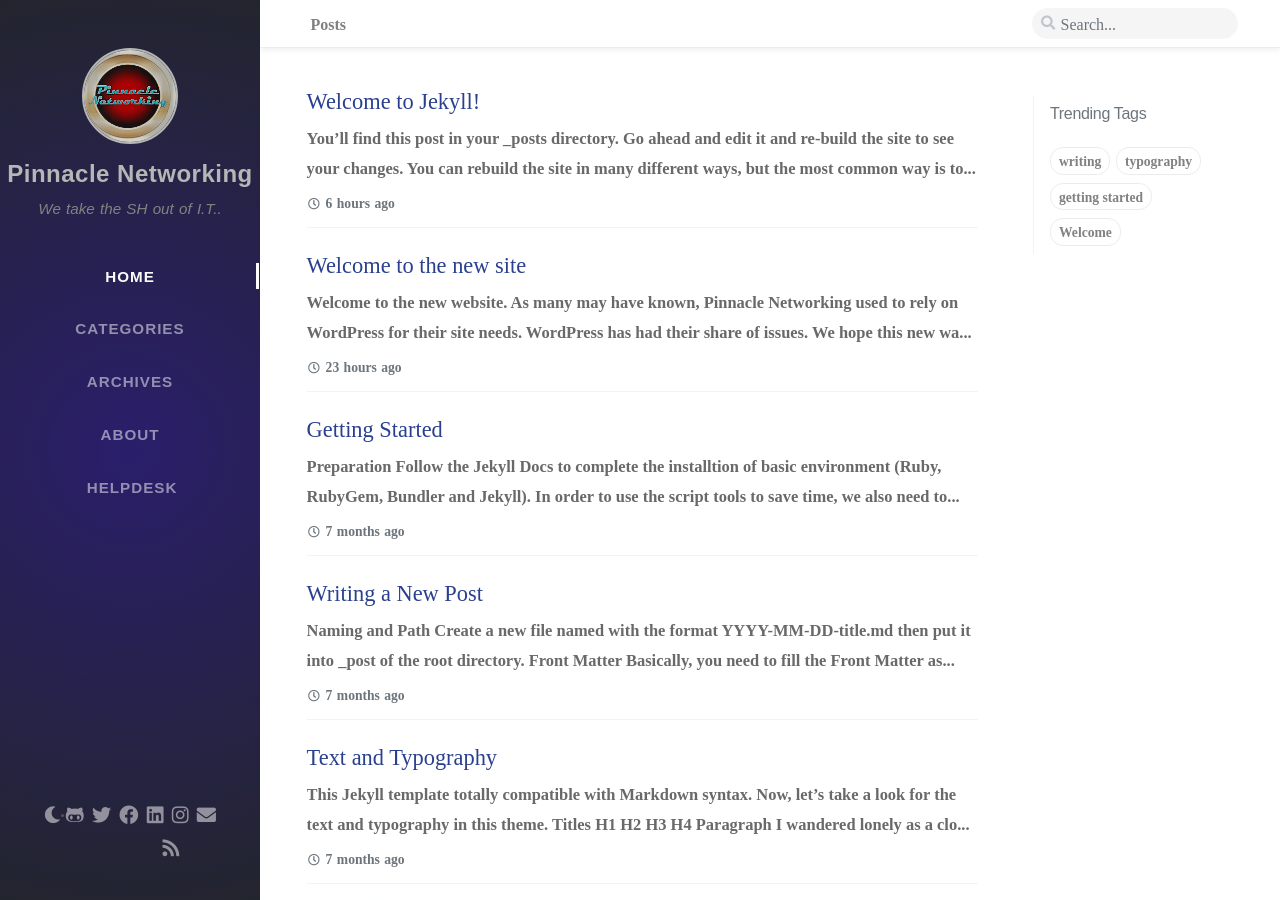
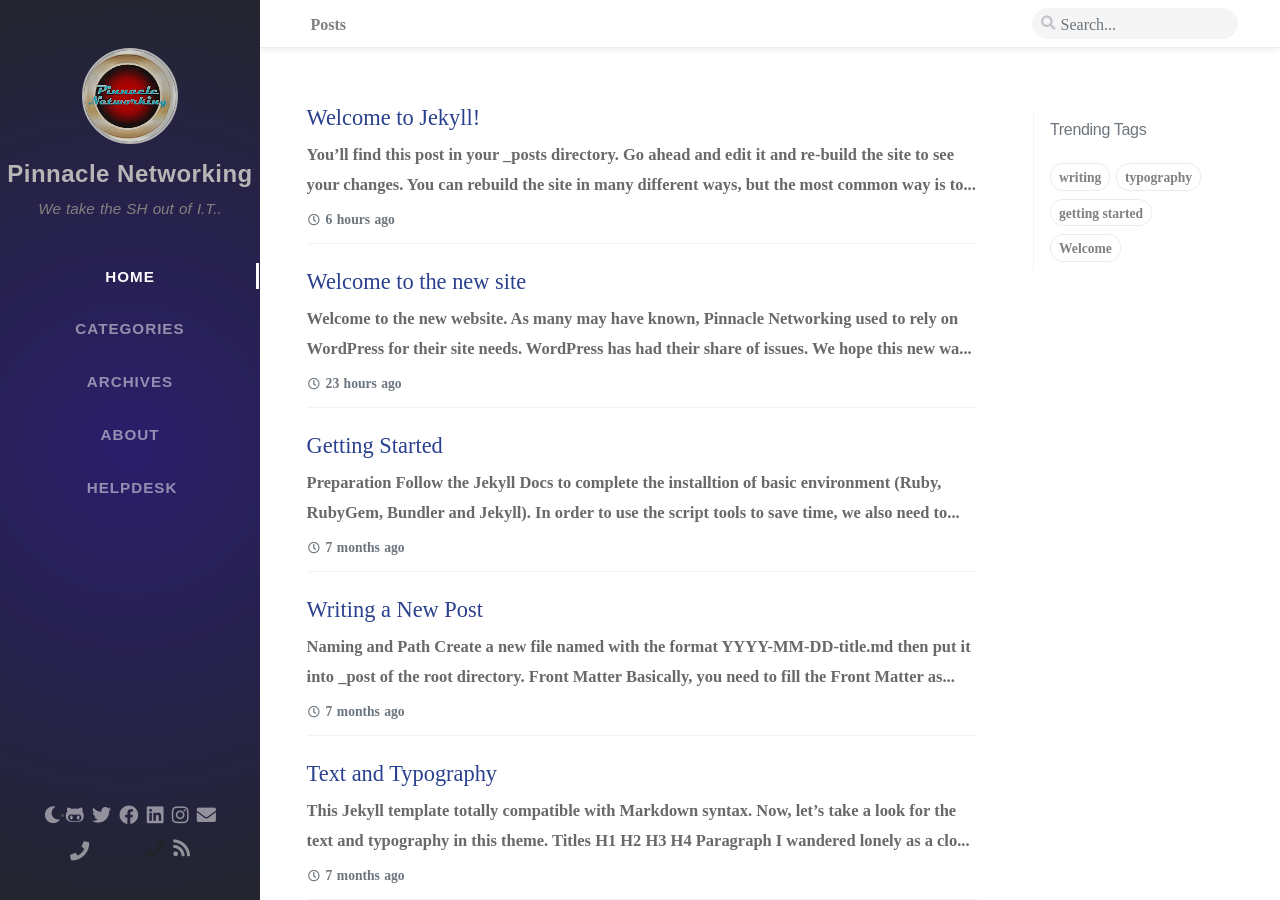
Before and after one commit to Pinnaclenetworking/pinnaclenetworking.github.io, a Jekyll site: the page built from index.html, in a window 1280 px wide and 900 px high. Built offline with Jekyll 4.4.1, drawn with Linux system fonts in a browser that asks for light colours; nearby versions of some CDN libraries; some web fonts are replaced; the list of posts is cut into pages by our own code; comment, search, counter and statistics services are not loaded.

Commit message:
Update sidebar.html

```diff
--- a/_includes/sidebar.html
+++ b/_includes/sidebar.html
@@ -86,7 +86,7 @@
   <a href="javascript:window.open('mailto:' + ['{{ email[0] }}','{{ email[1] }}'].join('@'))">
     <i class="fas fa-envelope"></i>
   </a>
-  <a href="tel:5188449145"><i class=fas fa-phone"></a>
+  <a href="tel:5188449145"><i class="fas fa-phone"></a>
   <a href="{{ site.baseurl }}/feed.xml" target="_blank">
     <i class="fas fa-rss"></i>
   </a>
```
